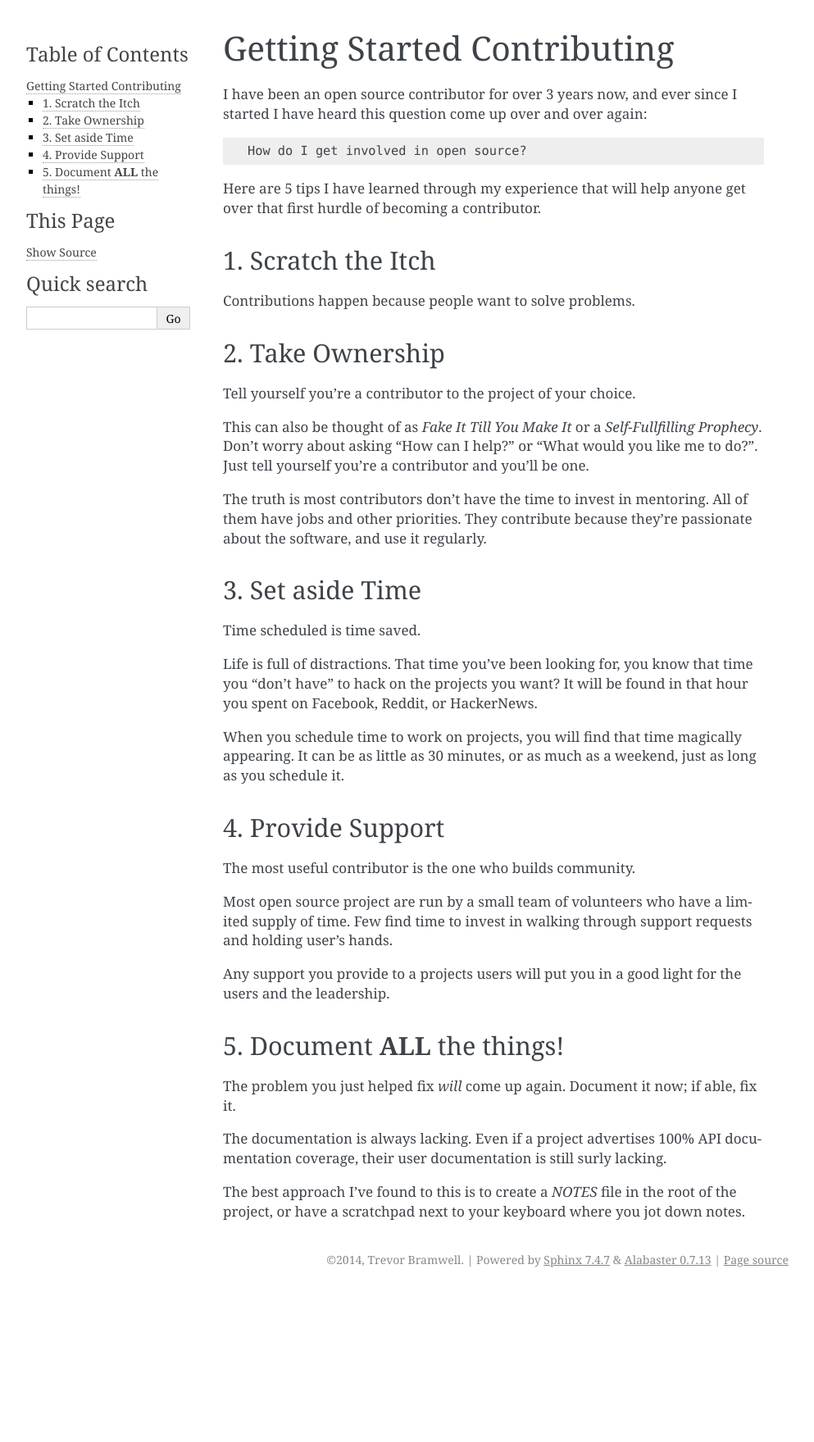
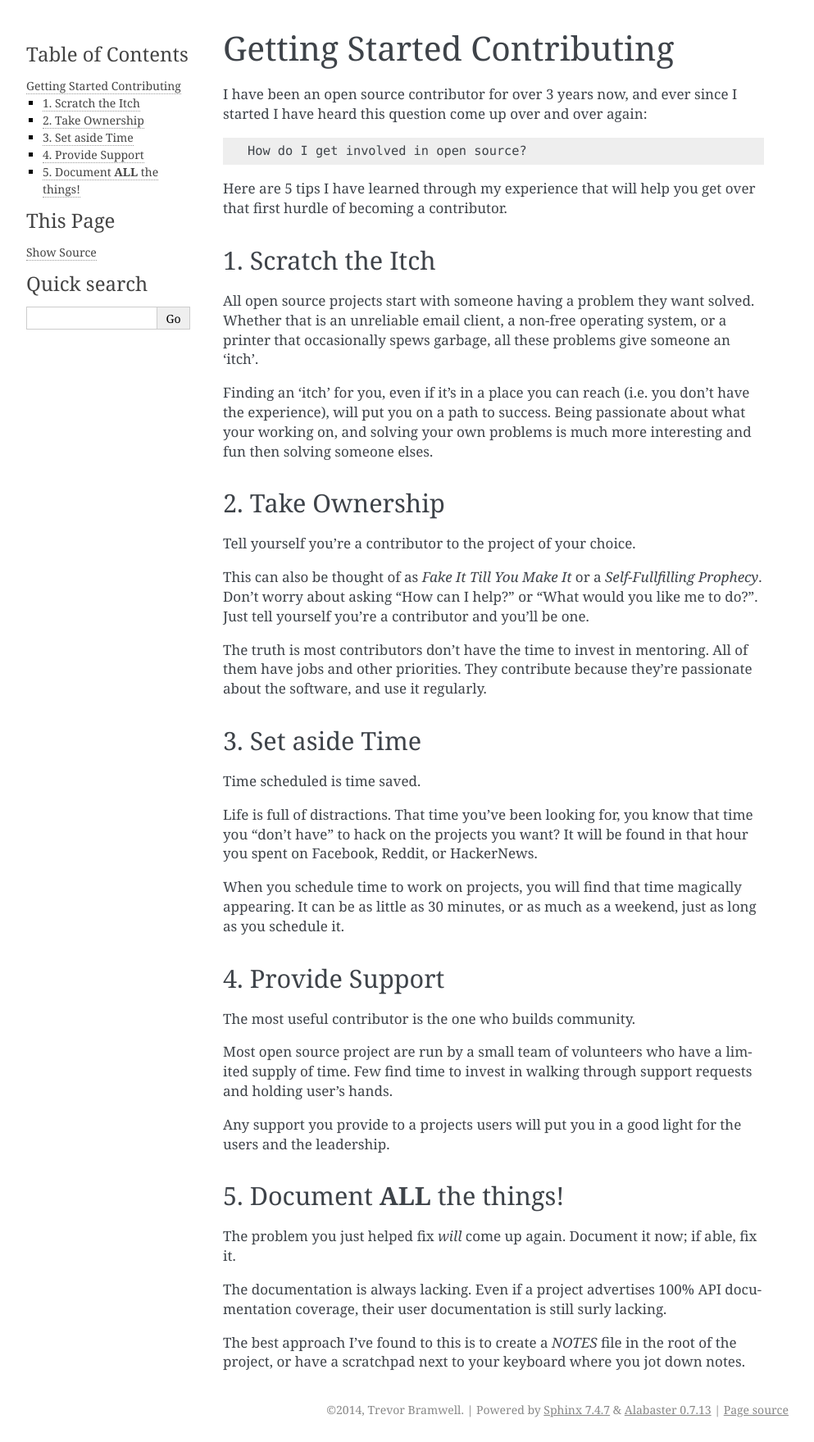
Before and after one commit to bramwelt/website, a Sphinx documentation site: the page built from source/drafts/open-source-contributing.rst, in a window 1280 px wide. Shown: the whole page at 82% size, without its empty margins (148-1141 px from the left). Built offline with Sphinx 7.4.7, drawn with Linux system fonts in a browser that asks for light colours; before the commit the page ends 1576 px from its top, so only the background shows below that.

Commit message:
Update osc draft 'scratch the itch' section.
Non-passive voice unification needed.

```diff
--- a/source/drafts/open-source-contributing.rst
+++ b/source/drafts/open-source-contributing.rst
@@ -7,12 +7,20 @@ since I started I have heard this question come up over and over again::
     How do I get involved in open source?
 
 Here are 5 tips I have learned through my experience that will help
-anyone get over that first hurdle of becoming a contributor.
+you get over that first hurdle of becoming a contributor.
 
 1. Scratch the Itch
 -------------------
 
-Contributions happen because people want to solve problems.
+All open source projects start with someone having a problem
+they want solved. Whether that is an unreliable email client, a non-free
+operating system, or a printer that occasionally spews garbage, all
+these problems give someone an 'itch'.
+
+Finding an 'itch' for you, even if it's in a place you can reach (i.e.
+you don't have the experience), will put you on a path to success. Being
+passionate about what your working on, and solving your own problems is
+much more interesting and fun then solving someone elses.
 
 2. Take Ownership
 -----------------
```
